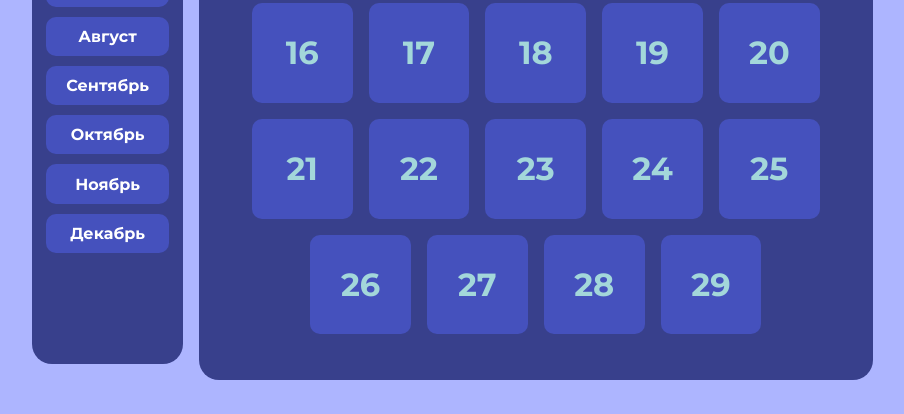
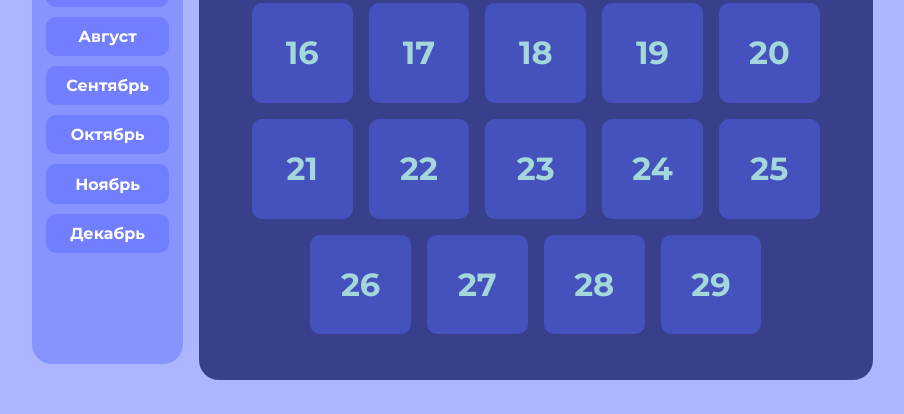
Before and after one commit to Dizey5K/Dizey5K.github.io, a plain HTML site: page fev.html in a window 1280 px wide. Shown: the part 740-1154 px from the top of the page, without its empty margins (198-1102 px from the left). Drawn offline with Linux system fonts and the light colour scheme.

Commit message:
Update calendar.css

```diff
--- a/public/css/calendar.css
+++ b/public/css/calendar.css
@@ -15,7 +15,7 @@
   align-items: center;
   justify-content: center;
   grid-column: 1/2;
-  background-color: #38408c;
+  background-color: #8793FF;
   padding: 0.85em 0.85em 0.85em 0.85em;
   border-radius: 20px;
   margin-bottom: 1em;
@@ -26,7 +26,7 @@
   width: 6.44em;
   padding: 0.63em;
   color: white;
-  background-color: #4551bd;
+  background-color: #707EFF;
   border-radius: 10px;
   align-items: center;
   justify-content: center;
@@ -49,7 +49,7 @@
   display: flex;
   height: 97.5%;
   width: 100%;
-  background-color: #38408c;
+  background-color: #8793FF;
   border-radius: 20px;
 }
 
```
